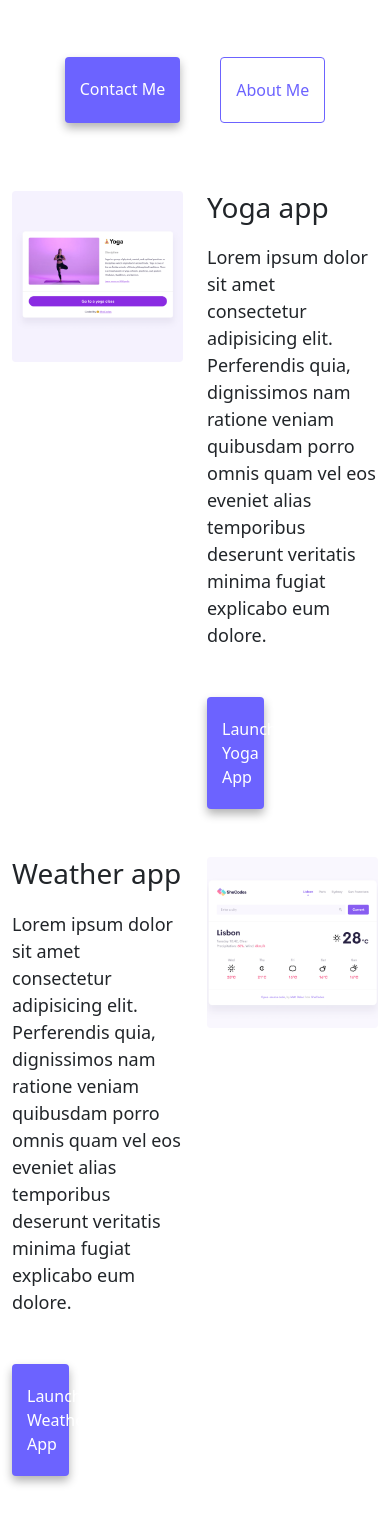
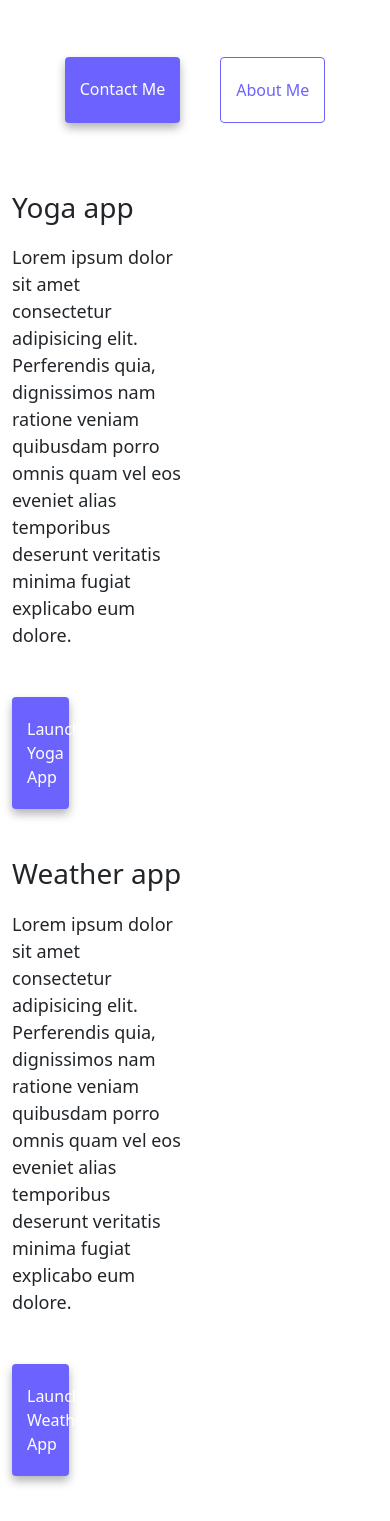
Before and after one commit to kaylashovlowsky/Mock-Portfolio, a plain HTML site: page index.html in a window 390 px wide. Shown: the part 389-1910 px from the top of the page. Drawn offline with nearby package versions, Linux system fonts and the light colour scheme.

Commit message:
Removed index page pictures on small devices

```diff
--- a/index.html
+++ b/index.html
@@ -58,7 +58,7 @@
     </div>
     <div class="container">
       <div class="row mt-5">
-        <div class="col-6">
+        <div class="col-6 small-photo d-none d-sm-block">
           <img src="/images/yoga.png" class="img-fluid rounded" />
         </div>
         <div class="col-6">
@@ -87,12 +87,12 @@
             <a href="#" class="app-button text-white">Launch Weather App</a>
           </div>
         </div>
-        <div class="col-6">
+        <div class="col-6 small-photo d-none d-sm-block">
           <img src="/images/weather.png" class="img-fluid rounded" />
         </div>
       </div>
       <div class="row mt-5">
-        <div class="col-6">
+        <div class="col-6 small-photo d-none d-sm-block">
           <img src="/images/yogurt.png" class="img-fluid rounded" />
         </div>
         <div class="col-6">
```
